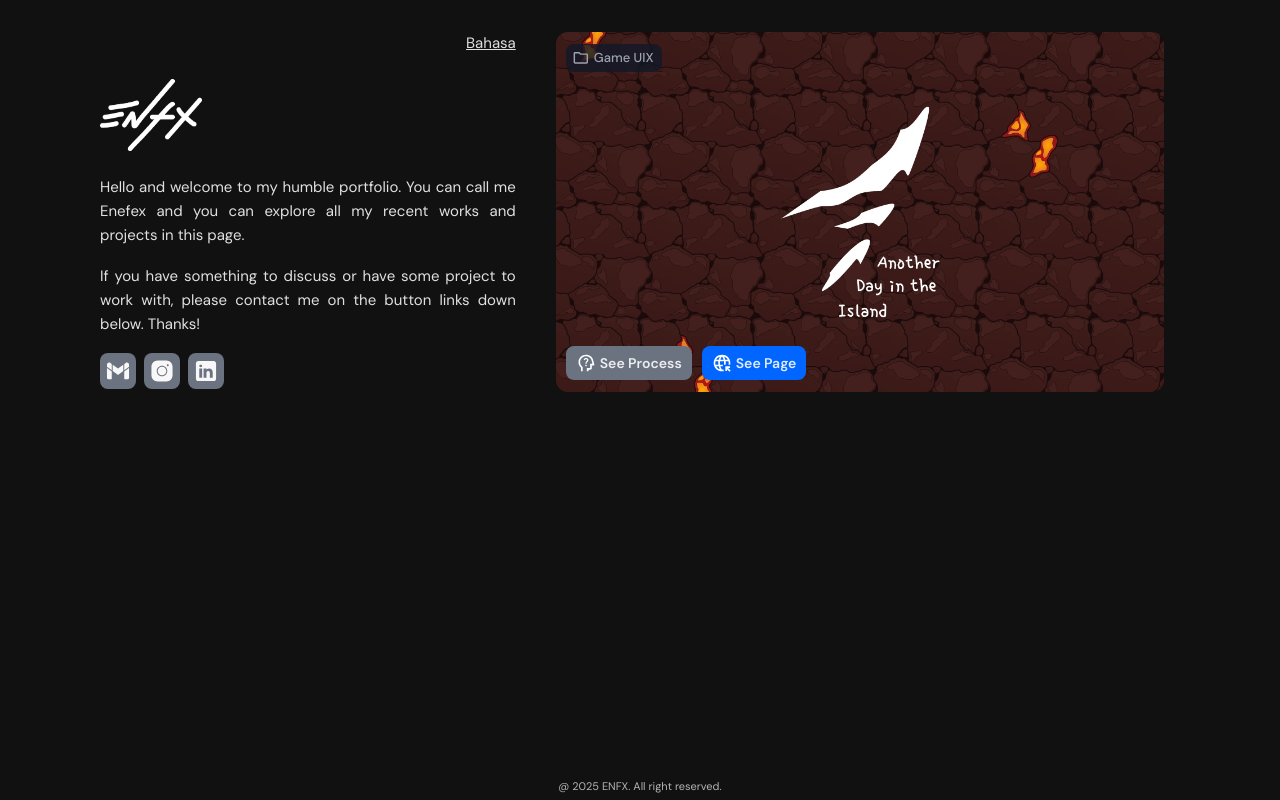
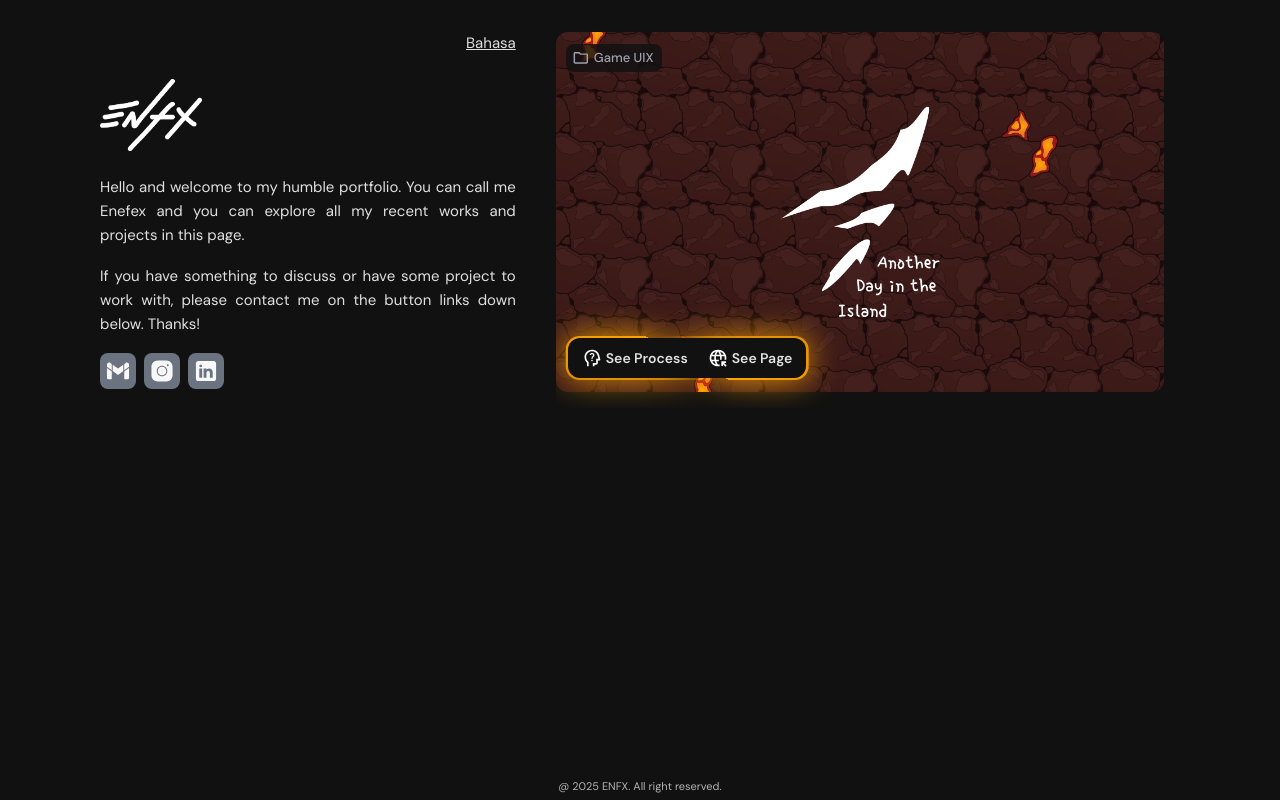
Before and after one commit to salman-setiawan/eisenflux, a React (Vite) app: page / in a window 1280 px wide. Built offline with nearby package versions, Linux system fonts and the light colour scheme.

Commit message:
add button animation

```diff
--- a/src/components/Button.jsx
+++ b/src/components/Button.jsx
@@ -4,7 +4,7 @@ const Button = ({ img, text, bg, color }) => {
   return (
     <div>
       {text && (
-        <div className={`${bg} py-[7px] px-[10px] rounded-lg flex gap-x-1 items-center w-fit`}>
+        <div className={`${bg} py-[6px] px-[10px] rounded-lg flex gap-x-1 items-center w-fit`}>
           <img className="w-[20px]" src={img} alt="icon" />
           <p className={`text-${color} font-semibold text-sm`}>{text}</p>
         </div>
--- a/src/components/Card.jsx
+++ b/src/components/Card.jsx
@@ -20,17 +20,19 @@ const Card = ({ category, img, intImg, intText, extImg, extText, url1, url2 }) =
           <div className="h-full flex flex-col px-2.5 py-3 justify-between">
             <Chip label={category} />
             <div className="w-full flex justify-end md:justify-start">
-              <div className="flex gap-x-2.5">
+              <div className="p-0.5 rounded-xl snake">
+                <div className="flex p-1 rounded-xl bg-[#111111]">
                   {url1 && (
                     <Link to={url1}>
-                    <Button img={intImg} bg="bg-gray-500" text={intText} />
+                      <Button img={intImg} bg="" text={intText} />
                     </Link>
                   )}
                   {url2 && (
                     <Link to={url2} target="_blank" rel="noopener noreferrer">
-                    <Button img={extImg} bg="bg-[#0066FF]" text={extText} />
+                      <Button img={extImg} bg="" text={extText} />
                     </Link>
                   )}
+                </div>
               </div>
             </div>
           </div>
--- a/src/components/Chip.jsx
+++ b/src/components/Chip.jsx
@@ -3,7 +3,7 @@ import PropTypes from 'prop-types';
 const Chip = ({ label }) => {
   return (
     <div>
-      <div className="bg-opacity-80 flex gap-x-1 py-1 pl-1.5 pr-2 rounded-lg bg-gray-900 w-fit">
+      <div className="bg-opacity-80 flex gap-x-1 py-1 pl-1.5 pr-2 rounded-lg bg-[#111111] w-fit">
         <img className='w-[18px]' src="folder.svg" alt="icon" />
         <div className="text-relaxed text-[13px] text-gray-400 font-medium"> {label} </div>
       </div>
--- a/src/index.css
+++ b/src/index.css
@@ -48,6 +48,90 @@
   opacity: 1;
   transform: translateY(0);
 }
+
+@keyframes snake-border {
+  0% {
+    border-top-color: #79afff;
+    border-right-color: transparent;
+    border-bottom-color: transparent;
+    border-left-color: transparent;
+    box-shadow: 0 -8px 10px rgba(121, 175, 255, 0.3); /* Shadow on top border */
+  }
+  25% {
+    border-top-color: transparent;
+    border-right-color: #79afff;
+    border-bottom-color: transparent;
+    border-left-color: transparent;
+    box-shadow: 8px 0 10px rgba(121, 175, 255, 0.3); /* Shadow on right border */
+  }
+  50% {
+    border-top-color: transparent;
+    border-right-color: transparent;
+    border-bottom-color: #79afff;
+    border-left-color: transparent;
+    box-shadow: 0 8px 10px rgba(121, 175, 255, 0.3); /* Shadow on bottom border */
+  }
+  75% {
+    border-top-color: transparent;
+    border-right-color: transparent;
+    border-bottom-color: transparent;
+    border-left-color: #79afff;
+    box-shadow: -8px 0 10px rgba(121, 175, 255, 0.3); /* Shadow on left border */
+  }
+  100% {
+    border-top-color: #79afff;
+    border-right-color: transparent;
+    border-bottom-color: transparent;
+    border-left-color: transparent;
+    box-shadow: 0 -8px 10px rgba(121, 175, 255, 0.3); /* Shadow on top border */
+  }
+}
+
+.button-snake-border {
+  position: relative;
+  border: 2px solid transparent;
+  animation: snake-border 3.5s linear infinite;
+}
+
+.snake {
+  position: relative;  /* Menjaga agar snake memiliki konteks stacking */
+  z-index: 1;          /* Mengatur box hitam agar berada di depan */
+}
+
+@property --angle{
+  syntax: "<angle>";
+  initial-value: 0deg;
+  inherits: false;
+}
+
+.snake::after, .snake::before {
+  content: '';
+  position: absolute;  /* Memastikan kotak merah menggunakan absolute positioning */
+  top: 50%;
+  left: 50%;
+  transform: translate(-50%, -50%);  /* Memastikan box merah tetap di tengah */
+  width: 100%;
+  height: 100%;
+  background-image: conic-gradient(from var(--angle), transparent, orange 50%, transparent 50%, orange);
+  border-radius: 14px;
+  z-index: -1;  /* Mengatur kotak merah agar berada di belakang */
+  animation: 3s spin linear infinite;
+}
+
+.snake::before {
+  filter: blur(1rem);
+}
+
+@keyframes spin{
+  from{
+    --angle: 0deg;
+  }
+  to{
+    --angle: 360deg;
+  }
+}
+
+
 
 /* a {
   font-weight: 500;
```
Lines whose indentation alone changed are shown as unchanged.
